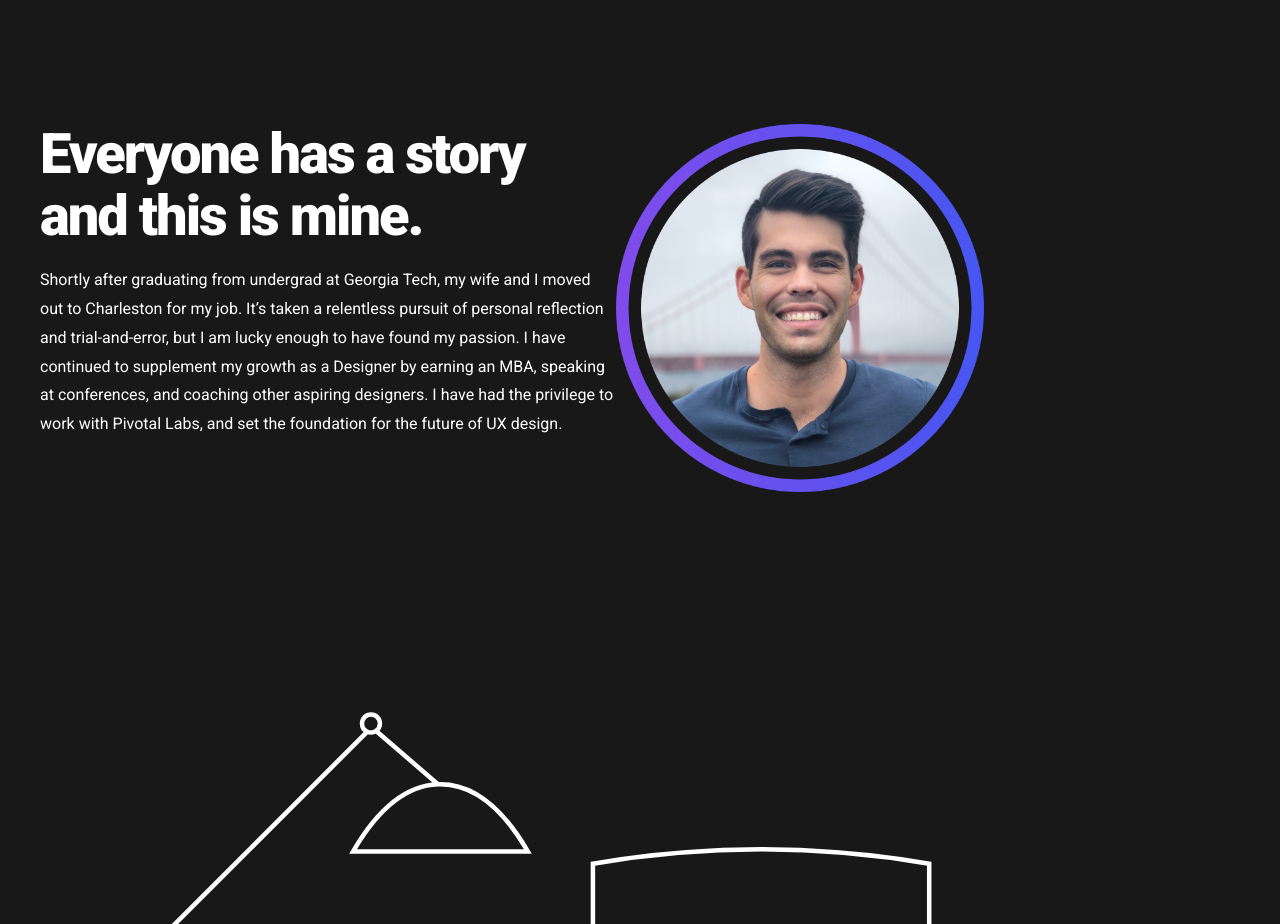
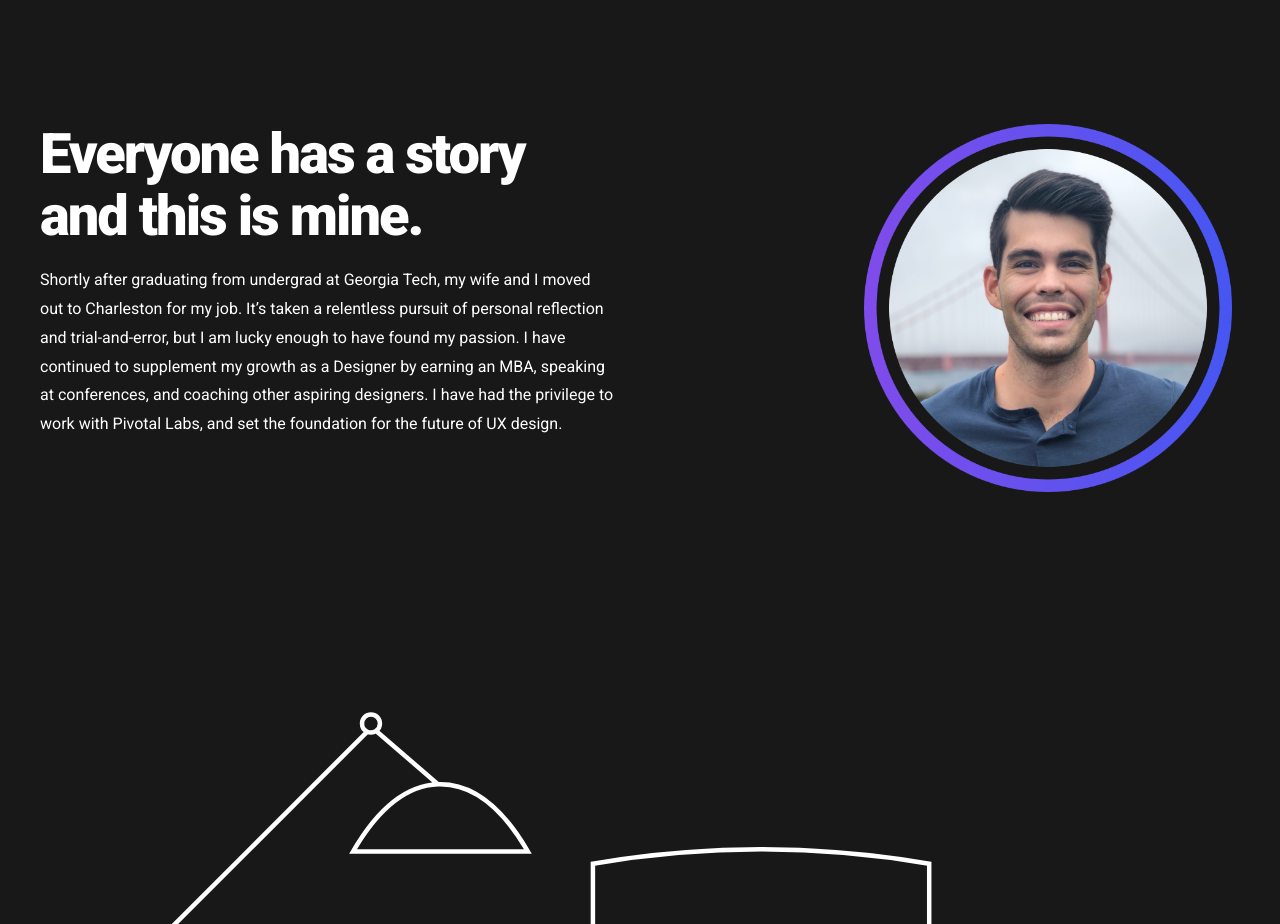
Before and after one commit to Ignorantelkski/austin-regnery.com, a plain HTML site: page index.html in a window 1280 px wide. Shown: the part 7280-8204 px from the top of the page. Drawn offline with nearby package versions, Linux system fonts and the light colour scheme.

```diff
--- a/css/styles.css
+++ b/css/styles.css
@@ -450,9 +450,9 @@ a:active, a:hover {
     .floater {
         float:left;
     }
-    /* .profile-pic {
+    .profile-pic {
         margin-left: 248px;
-    } */
+    }
     .setup-pic {
         display: block;
         max-width: 1440px;
```
